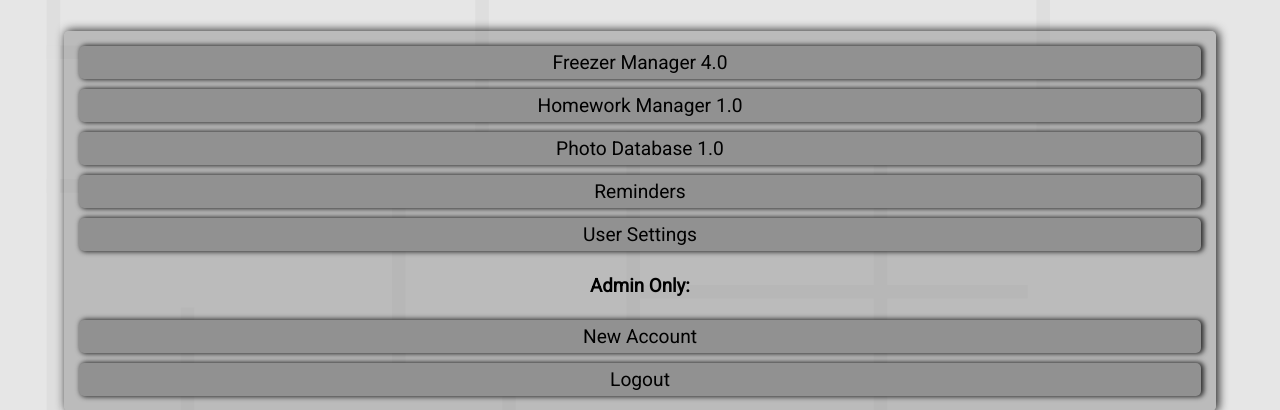
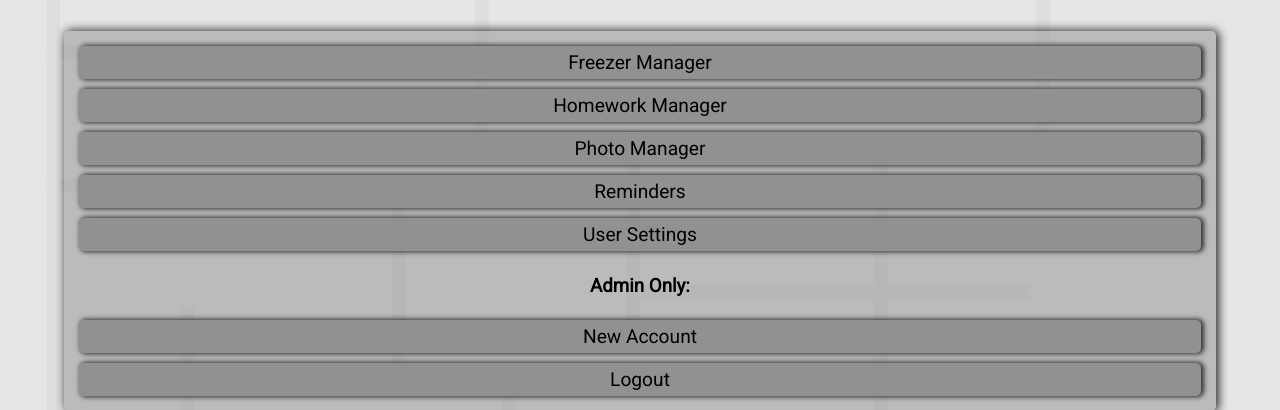
Before and after one commit to enchant97/home-terminal-system, a Flask app: page /home/cc in a window 1280 px wide. Shown: the part 94-504 px from the top of the page. Run offline with Flask 2, Linux system fonts and the light colour scheme; a user stored in the database is signed in.

Commit message:
consistent names on user home

```diff
--- a/HomeTerminal/templates/home/command_center.html
+++ b/HomeTerminal/templates/home/command_center.html
@@ -2,9 +2,9 @@
 {% block title %}Command Center{% endblock %}
 {% block maincontent %}
 <menu class="container down">
-    <a class="button" href="{{ url_for('fm.report') }}">Freezer Manager 4.0</a>
-    <a class="button" href="{{ url_for('hwm.homework') }}">Homework Manager 1.0</a>
-    <a class="button" href="{{ url_for('pm.view') }}">Photo Database 1.0</a>
+    <a class="button" href="{{ url_for('fm.report') }}">Freezer Manager</a>
+    <a class="button" href="{{ url_for('hwm.homework') }}">Homework Manager</a>
+    <a class="button" href="{{ url_for('pm.view') }}">Photo Manager</a>
     <a href="{{ url_for('reminder.view') }}" class="button">Reminders</a>
     <a href="{{ url_for('account.settings') }}" class="button">User Settings</a>
     {% if admin %}
--- a/HomeTerminal/templates/home/dashboard.html
+++ b/HomeTerminal/templates/home/dashboard.html
@@ -27,6 +27,6 @@
     <a class="button" href="{{ url_for('home.command_center') }}">Command Center</a>
     <a class="button" href="{{ url_for('home.timer') }}">Timer</a>
     <a class="button" href="{{ url_for('hwm.homework') }}">Homework Manager</a>
-    <a class="button" href="{{ url_for('fm.report') }}">Freezer Manager 4.0</a>
+    <a class="button" href="{{ url_for('fm.report') }}">Freezer Manager</a>
 </div>
 {% endblock %}
```
